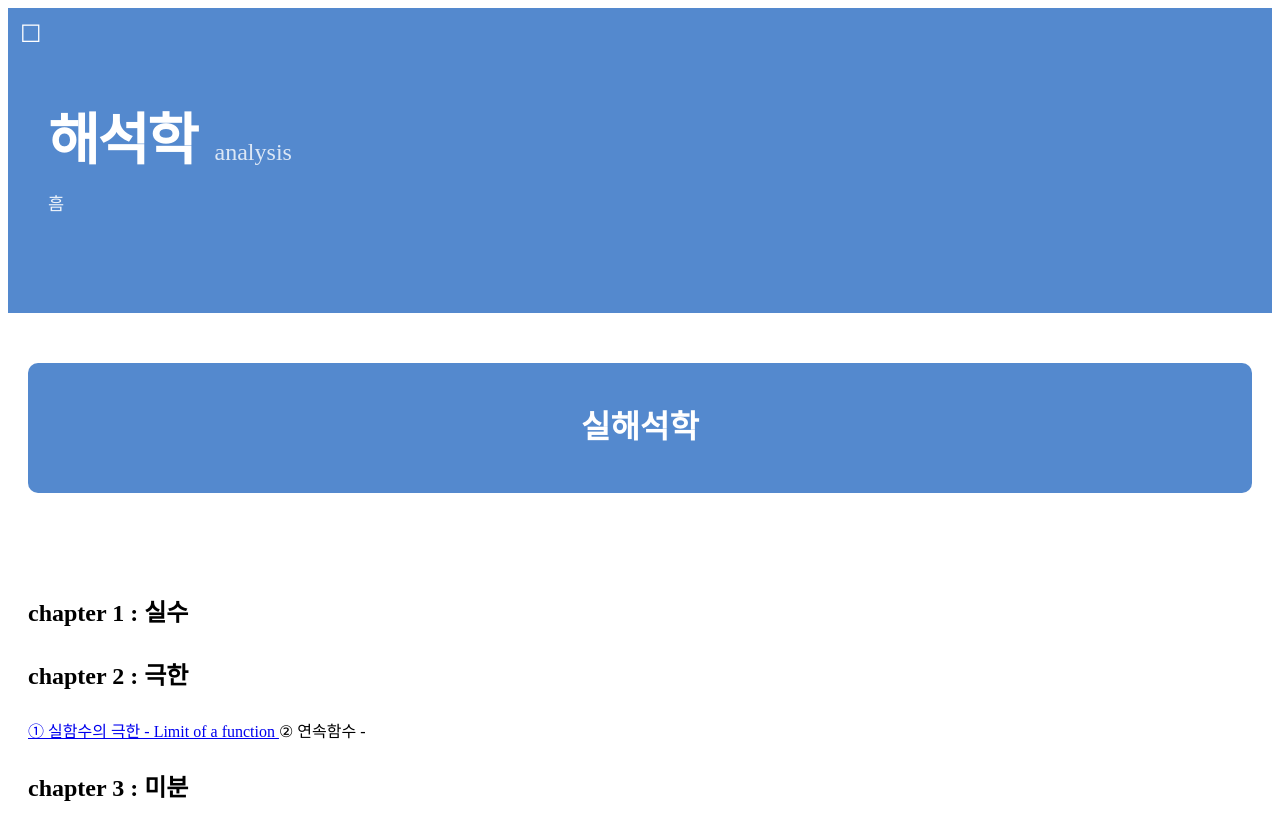
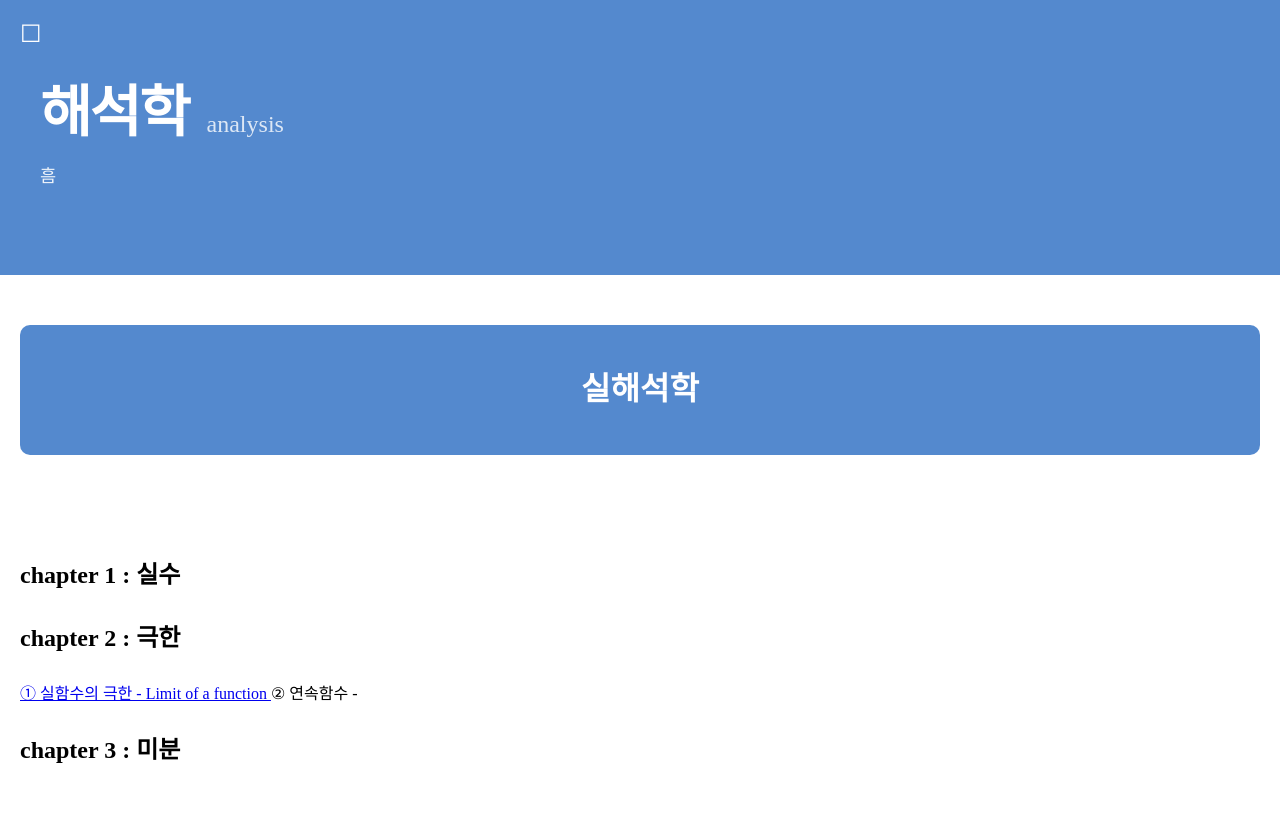
Before and after one commit to Mrkyu57/Mrkyu57.github.io, a Jekyll site: the page built from math_mainpost_analysis.md, in a window 1280 px wide. Shown: the top 840 px of the page. Built offline with Jekyll 4.4.1, drawn with Linux system fonts in a browser that asks for light colours.

Commit message:
feat: 새 포스팅 추가 및 기존 글 수정

```diff
--- a/_layouts/default.html
+++ b/_layouts/default.html
@@ -13,7 +13,12 @@
 
 <style>
   /* 1. 브라우저 기본 여백 초기화 (매우 중요) */
-
+  html, body {
+      margin: 0;
+      padding: 0;
+      /*width: 100%;
+      overflow-x: hidden; /* 가로 스크롤 완전 차단 */
+  }
 
   /* 2. 네비게이션 바를 화면 위로 띄우기 */
   nav {
--- a/_layouts/post.html
+++ b/_layouts/post.html
@@ -22,7 +22,7 @@ layout: default
         margin: 0 0 50px 0;
 
         /* 네비게이션(nav)이 위에 떠 있으므로 텍스트가 겹치지 않게 top 패딩을 조금 더 줍니다 */
-        padding: 100px 40px 80px 40px;
+        padding: 80px 40px 70px 40px;
 
         color: white;
         text-align: left;
@@ -45,8 +45,8 @@ layout: default
     .post_info { margin-top: 15px; font-size: 1.1rem; opacity: 0.9; }
 
     .post_content {
-
-        margin: 0 auto;
+        /* max-width: 800px;*/
+        margin: auto;
         padding: 0 20px;
         line-height: 1.8;
         box-sizing: border-box;
```
